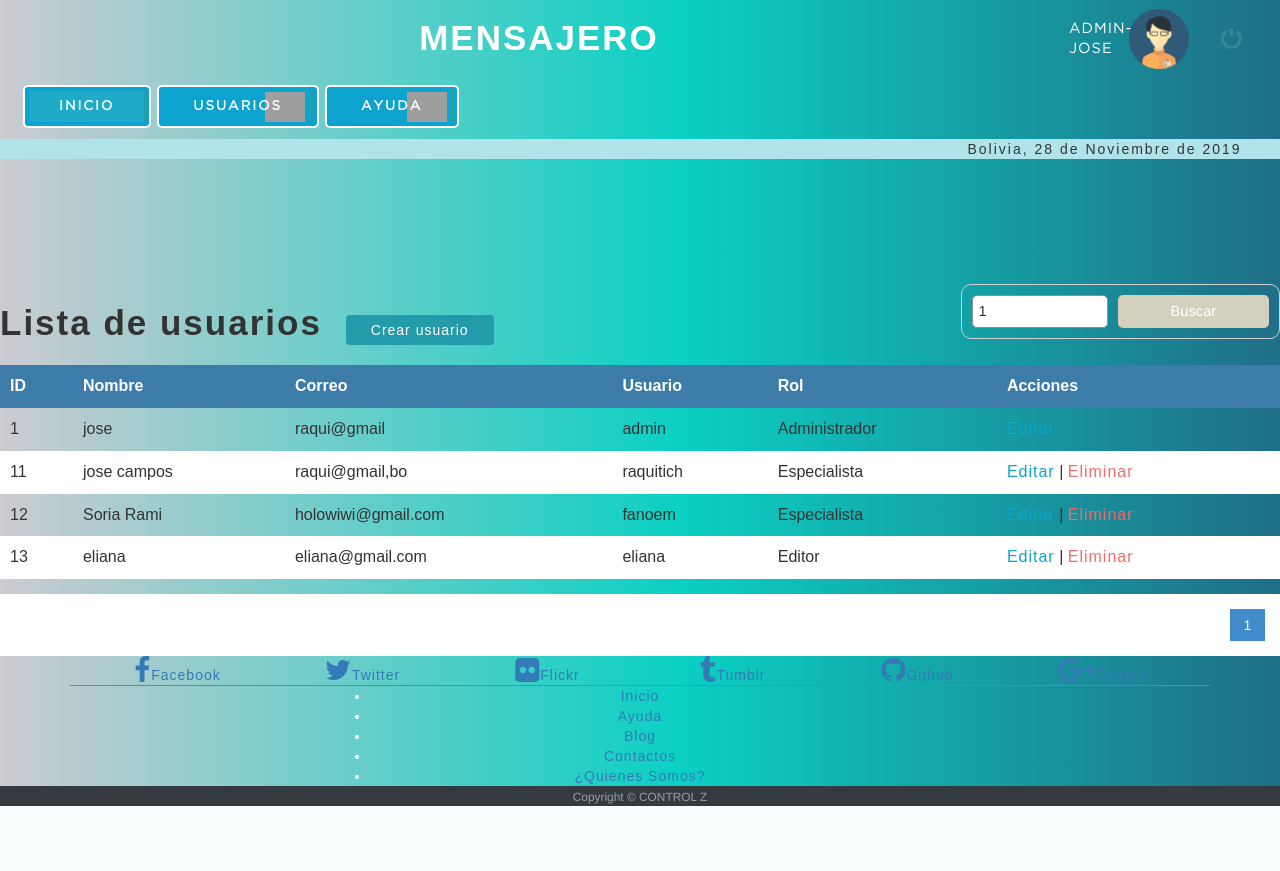
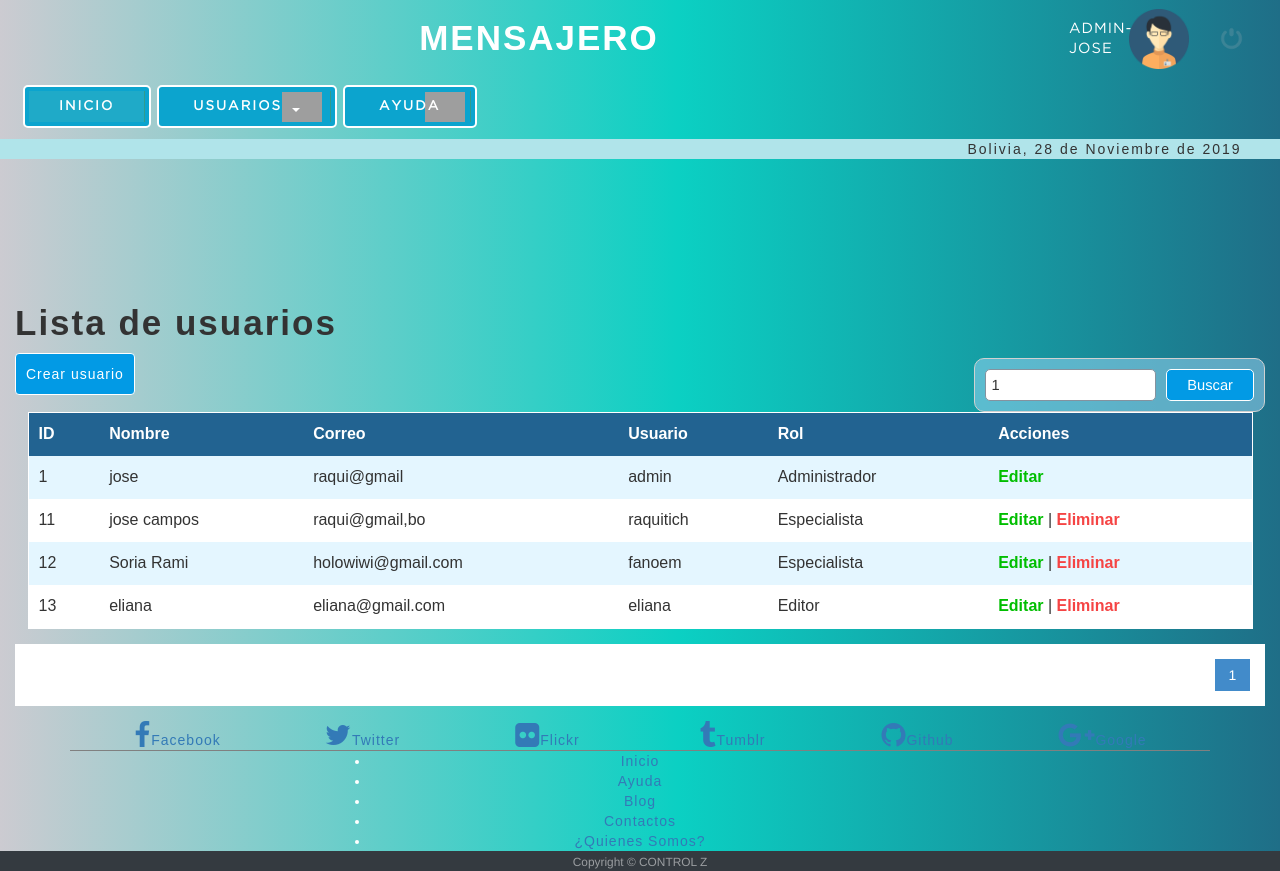
Before and after one commit to ivanovichTBD/TISEADA, a PHP site: page /TISEADA/sistema/buscar_usuario.php?busqueda=1 in a window 1280 px wide. Before the commit the page ends 806 px from the top, so only its background shows below. Run offline with PHP 8.4, Linux system fonts and the light colour scheme; a user stored in the database is signed in; data comes from the database, SQL or seed files in the repository; some libraries are stand-ins or nearby versions; grey boxes are pictures that could not be loaded.

Commit message:
mejoras niño(menu); lista de usuarios y cartas

```diff
--- a/css/PartesPag.css
+++ b/css/PartesPag.css
@@ -260,11 +260,8 @@ color: white;
 }
 .cali{
   margin-top: 5px;
+}
 
-
-
-
-}
 /*calendario------------------------------------------------------------------------------------------------*/
 .ubicCal{
   width: 180px;
@@ -566,7 +563,6 @@ text-decoration: none;
     border:none;
     font-weight: bold;
     font-size: 10px,;
-
     padding-left: 0px;
       margin: 0px;
   }
--- a/index.php
+++ b/index.php
@@ -4,7 +4,7 @@
     <meta charset="UTF-8">
     <meta name="viewport" content="width=device-width, initial-scale=1.0">
     <meta http-equiv="X-UA-Compatible" content="ie=edge">
-    <title>Document</title>
+    <title>MENSAJERO</title>
 
     <link rel="stylesheet" href="css/PartesPag.css">
 
--- a/sistema/css/generalStyle.css
+++ b/sistema/css/generalStyle.css
@@ -5,9 +5,9 @@
 	padding: 0;
 	/*box-sizing: border-box;*/
 }
-/*.container{
+.containerU{
 	display: flex;
-}*/
+}
 .Titulo{
 	width: 75%;
 	display: flex;
@@ -127,7 +127,7 @@ header{
     margin-left: 30px;
 }
 
-/*nav--------------------------------------------------------------------------*/
+/*********************NAVEGADOR********************************/
 header nav{
 	display: block;
 	/*background-color:#029AE5;*/
@@ -165,6 +165,18 @@ nav ul > li a{
 	position: relative;
 	background-color: #1faac8;
 }
+header nav ul li span {
+	margin-right:10px;
+	}
+
+	header nav ul li a:hover {
+		/*background:#9fa0a191;*/
+		color: rgb(255, 255, 255);
+		}
+
+		header nav ul li a:link{
+		  text-decoration:none;
+		}
 nav a{
 	color: #FFF;
 	display: block;
@@ -231,6 +243,49 @@ ul{
 	width: 100%;
 	height: 39em;
 	border-width: 0px;
+}
+
+/*submenu*/
+header nav ul li:hover .children {
+	display:block;
+}
+
+header nav ul li .children {
+	display: none;
+  position: absolute;
+  border-radius: 15px 15px 15px 15px;
+  border: 2px solid white;
+	width: 20%;
+	z-index:1000;
+}
+
+header nav ul li .children li {
+	display:block;
+	overflow: hidden;
+	border-bottom: 1px solid rgba(255,255,255,.5);
+}
+
+header nav ul li .children li a {
+	display: block;
+}
+
+header nav ul li .children li a span {
+	float: right;
+	position: relative;
+	top:3px;
+	margin-right:0;
+	margin-left:10px;
+}
+
+header nav ul li .caret {
+	position: relative;
+	top:3px;
+	margin-left:10px;
+	margin-right:0px;
+}
+
+section {
+  padding:15px;
 }
 
 /**********NAVEGADOR********************************/
@@ -317,52 +372,93 @@ input,select{
 }
 
 /*=============== LISTA USUARIO =============*/
-#container h1{
-	font-size: 35px;
+.listaUS{
+	margin: 20px;
+}
+
+#containerU h1{
+	font-size: 30px;
+	color: rgb(70, 92, 123);
+	font-style: italic;
 	display: inline-block;
+	letter-spacing: normal;
+	margin-right: 10px;
 }
 .btn_new{
 	display: inline-block;
-	background: #239baa;
+	background: #029AE5;
 	color: #FFF;
-	padding: 5px 25px;
+	padding: 10px 10px;
 	border-radius: 4px;
-	margin: 20px;
+	border: 1px solid white;
 }
 table{
 	border-collapse: collapse;
 	font-size: 12pt;
 	font-family: 'arial';
-	width: 100%;
+	width: 98%;
+	border: 1px solid white;
+	border-radius: 15px 15px 0px 0px;
+  	margin: 1%;
 }
 table th{
 	text-align: left;
 	padding: 10px;
-	background: #3d7ba8;
+	background: #226391;
 	color: #FFF;
 }
+
 table tr:nth-child(odd){
-	background: #FFF;
+	background: rgb(255, 255, 255);
 }
+table tr:nth-child(even){
+	background: #e4f6ff;
+}
+
 table td{
 	padding: 10px;
 }
 .link_edit{
-	color: #0ca4ce;
+	color: #00BE00;
+	font-weight: bold;
+	letter-spacing: normal;
 }
 .link_delete{
-	color: #f26b6b;
+	color: #f54444;
+	font-weight: bold;
+	letter-spacing: normal;
 }
 .data_delete{
 	text-align: center;
+	background: white;
+	width: 50%;
+	margin: 0% 25%;
+	border-radius: 15px;
 }
 .data_delete h2{
+	font-size: 15pt;
+	padding: 25px 10px 10px 10px;
+	font-weight: bold;
+	letter-spacing: normal;
+}
+.data_delete p{
+	font-weight: bold;
+	color: #00185a;
+	font-weight: bold;
 	font-size: 12pt;
+	letter-spacing: normal;
+	text-align: left;
+    width: 50%;
+	margin: 0.5% 25% 0% 25%;
+	border-radius: 5px;
+	padding: 5px;
+    border: 1px solid #00BCD4;
 }
 .data_delete span{
 	font-weight: bold;
-	color: #4f72d4;
+	color: #0036c9;
 	font-size: 12pt;
+	letter-spacing: normal;
 }
 .btn_cancel,.btn_ok{
 	width: 124px;
@@ -382,7 +478,7 @@ table td{
 
 	background: initial;
 	margin: auto;
-	padding: 20px 50px;
+	padding: 10px 50px;
 	border: 0;
 
 }
@@ -424,18 +520,19 @@ table td{
 	display: -o-flex;
 	display: flex;
 	float: right;
-	background: initial;
+	background: rgba(154, 215, 245, 0.527);
 	padding: 10px;
 	border-radius: 10px;
+	margin-top: 5px;
 }
 .form_search .btn_search{
-	background: #1faac8;
-	background: rgb(211, 208, 190);
+	background: #029AE5;
 	color: #FFF;
-	padding: 0 20px;
-	border: 0;
+	/*padding: 0 20px;*/
+	border: 1px solid white;
 	cursor: pointer;
 	margin-left: 10px;
+		width: 50%;
 }
 
 /*PARA EL FOOTER*/
@@ -467,13 +564,15 @@ table td{
 
 /*****************************RESPONSIVE**************************/
 @media screen and (max-width:992px ) {
+
 	/*navegador menu*/
 	header nav {
-	  width:80%;
-	  height:100%;
-	  left:-100%;
-	  margin:0;
+	 height: 8%;
+	  background: rgb(253, 166, 166);
+	  margin:5px 0px;
 	  position: fixed;
+	 	 border: 3px solid white;
+   		 padding: 0px 5px 0px 5px;
 	}
 
 	header form button{
--- a/sistema/includes/nav.php
+++ b/sistema/includes/nav.php
@@ -1,6 +1,9 @@
 
+<div class="menu_bar">
+	  <a href="#" class="bt-menu"><span class="icon-view-list"></span>Menu</a>
+</div>
 		<div class="topnav" id="myTopnav">
-		<nav>
+		<nav class="navbar-expand-lg  scrolling-navbar">
 			<ul>
 				<li><a href="index.php">Inicio</a></li>
 			<?php
@@ -8,8 +11,8 @@
 			 ?>
 				<li class="principal">
 
-					<a href="#">Usuarios</a>
-					<ul>
+					<a href="#">Usuarios<span class="caret icon-arrow-down6"></span></a>
+					<ul class="children">
 						<li><a href="#" onclick="return form()">Nuevo Usuario</a></li>
 						<li><a href="lista_usuarios.php">Lista de Usuarios</a></li>
 					</ul>
@@ -20,7 +23,7 @@
 			  ?>
 				<li class="principal">
 					<a href="#">Escribir Carta</a>
-					<ul>
+					<ul class="children">
 						<li><a href="crear_carta.php">Nueva Carta</a></li>
 						<li><a href="mostrar_plantilla.php">Plantillas</a></li>
 					</ul>
--- a/sistema/includes/scripts.php
+++ b/sistema/includes/scripts.php
@@ -6,6 +6,7 @@
 <script src="https://netdna.bootstrapcdn.com/bootstrap/3.0.0/js/bootstrap.min.js"></script>
 
 <script src="js/functions.js"></script>
+<script src="js/menu.js"></script>
 <!------ Include the above in your HEAD tag ---------->
 
 <link href="https://maxcdn.bootstrapcdn.com/font-awesome/4.2.0/css/font-awesome.min.css" rel="stylesheet">
--- a/sistema/index.php
+++ b/sistema/index.php
@@ -48,6 +48,7 @@
 			<?php } ?>
 			<!-- FIN cambio de estilo cabecera segun tipo de usuario-->
 	</footer>
+
 </body>
 
 </html>
--- /dev/null
+++ b/sistema/js/menu.js
@@ -0,0 +1,25 @@
+$(document).ready(main);
+
+var contador = 1;
+
+function main () {
+	$('.menu_bar').click(function(){
+		if (contador == 1) {
+			$('nav').animate({
+				left: '0'
+			});
+			contador = 0;
+		} else {
+			contador = 1;
+			$('nav').animate({
+				left: '-100%'
+			});
+		}
+	});
+
+	// Mostramos y ocultamos submenus
+	$('.submenum').click(function(){
+		$(this).children('.children').slideToggle();
+    });
+
+}
```
Also changed, not shown: sistema/eliminar_confirmar_usuario.php (+0 -11 lines), sistema/lista_cartas.php (+31 -25 lines), sistema/lista_usuarios.php (+3 -5 lines).
